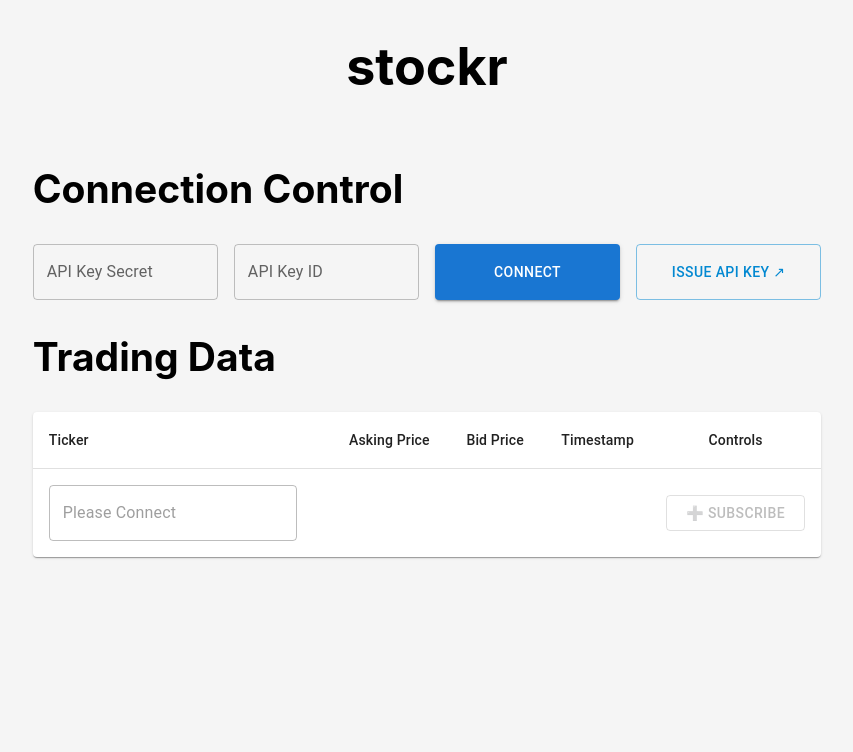
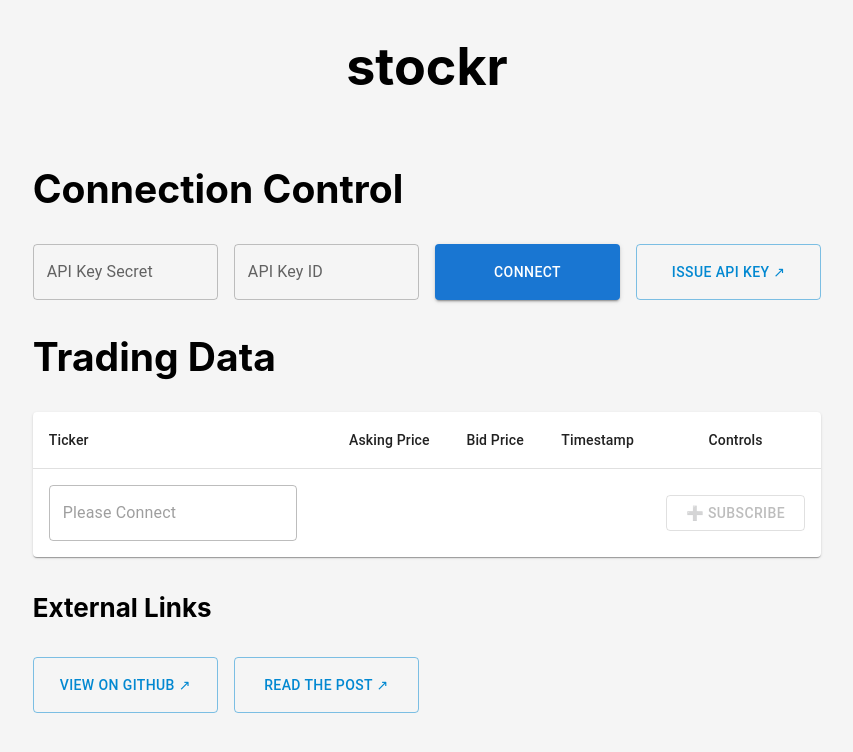
Before and after one commit to soof-golan/stockr, a React (Vite) app: page / in a window 1280 px wide. Shown: the top 752 px of the page, without its empty margins (213-1066 px from the left). Built offline with nearby package versions, Linux system fonts and the light colour scheme.

Commit message:
Add external links

```diff
--- a/src/App.tsx
+++ b/src/App.tsx
@@ -3,6 +3,7 @@ import './App.css'
 import Box from '@mui/material/Box';
 import {TradeTable} from "./TradeTable";
 import {ConnectionControl} from "./ConnectionControl";
+import {PromoSection} from "./PromoSection";
 
 function App() {
   const gridXs = 3;
@@ -15,6 +16,8 @@ function App() {
           <ConnectionControl gridXs={gridXs}/>
           <h2>Trading Data</h2>
           <TradeTable/>
+          <h4>External Links</h4>
+          <PromoSection gridXs={gridXs}/>
         </Box>
       </header>
     </div>
--- a/src/ConnectionControl/ConnectionControl.tsx
+++ b/src/ConnectionControl/ConnectionControl.tsx
@@ -86,8 +86,7 @@ export function ConnectionControl({gridXs}: { gridXs: number }) {
           fullWidth
           href={'https://alpaca.markets'}
           rel="noopener noreferrer"
-          target={"_blank"}
-          onClick={() => connect()}>
+          target={"_blank"}>
           Issue API Key ↗
         </Button>
       </Grid>
--- /dev/null
+++ b/src/PromoSection.tsx
@@ -0,0 +1,35 @@
+import Button from "@mui/material/Button";
+import React from "react";
+import Grid from "@mui/material/Grid";
+
+export function PromoSection({gridXs}: { gridXs: number }) {
+
+  return <Grid container spacing={2} columns={12}>
+    <Grid container item spacing={2}>
+      <Grid item xs={gridXs}>
+        <Button
+          className='button-stockr'
+          variant={'outlined'}
+          color={'info'}
+          fullWidth
+          href={'https://github.com/soof-golan/stockr'}
+          rel="noopener noreferrer"
+          target={"_blank"}>
+          View on GitHub ↗
+        </Button>
+      </Grid>
+      <Grid item xs={gridXs}>
+        <Button
+          className='button-stockr'
+          variant={'outlined'}
+          color={'info'}
+          fullWidth
+          href={'https://blog.soofgolan.com/post/stockr'}
+          rel="noopener noreferrer"
+          target={"_blank"}>
+          Read the Post ↗
+        </Button>
+      </Grid>
+    </Grid>
+  </Grid>
+}
```
